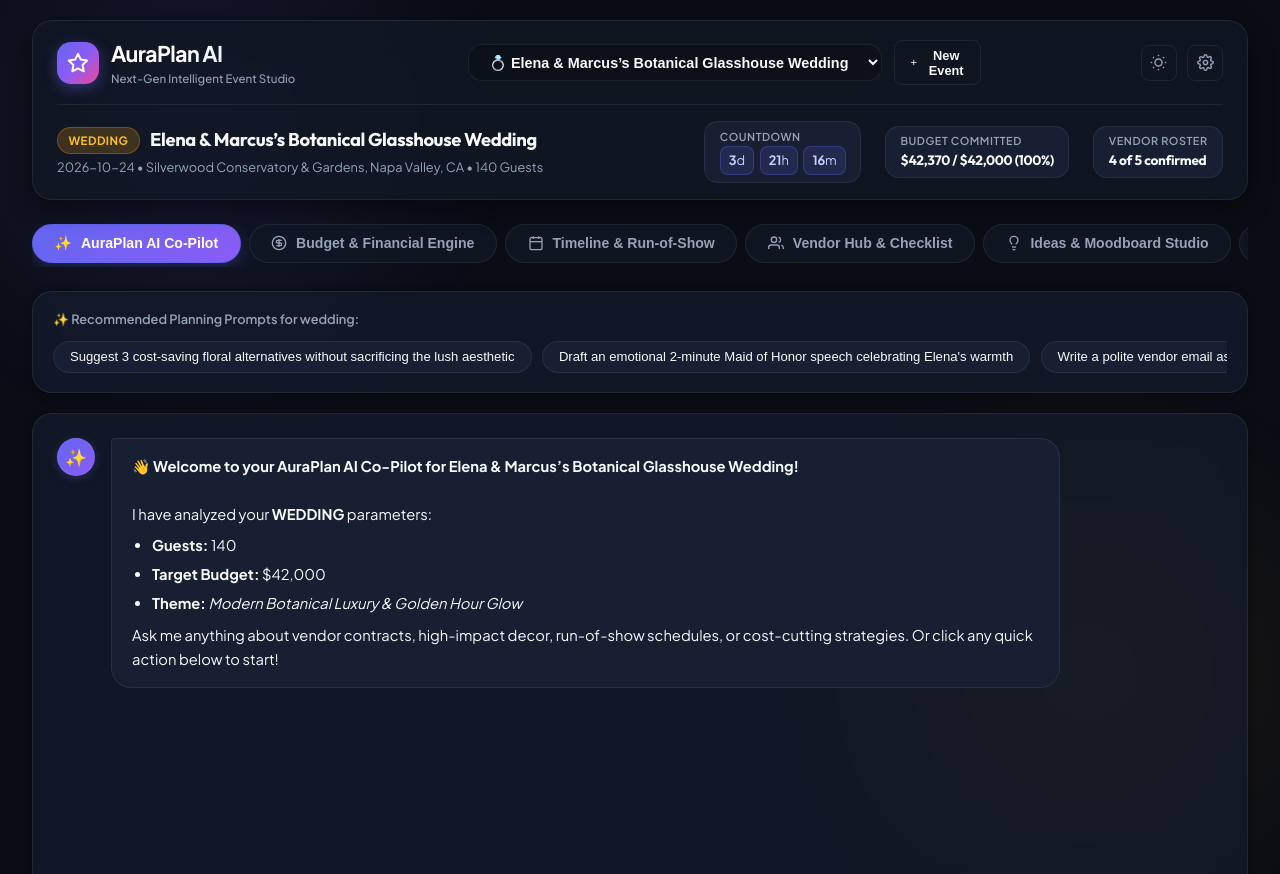
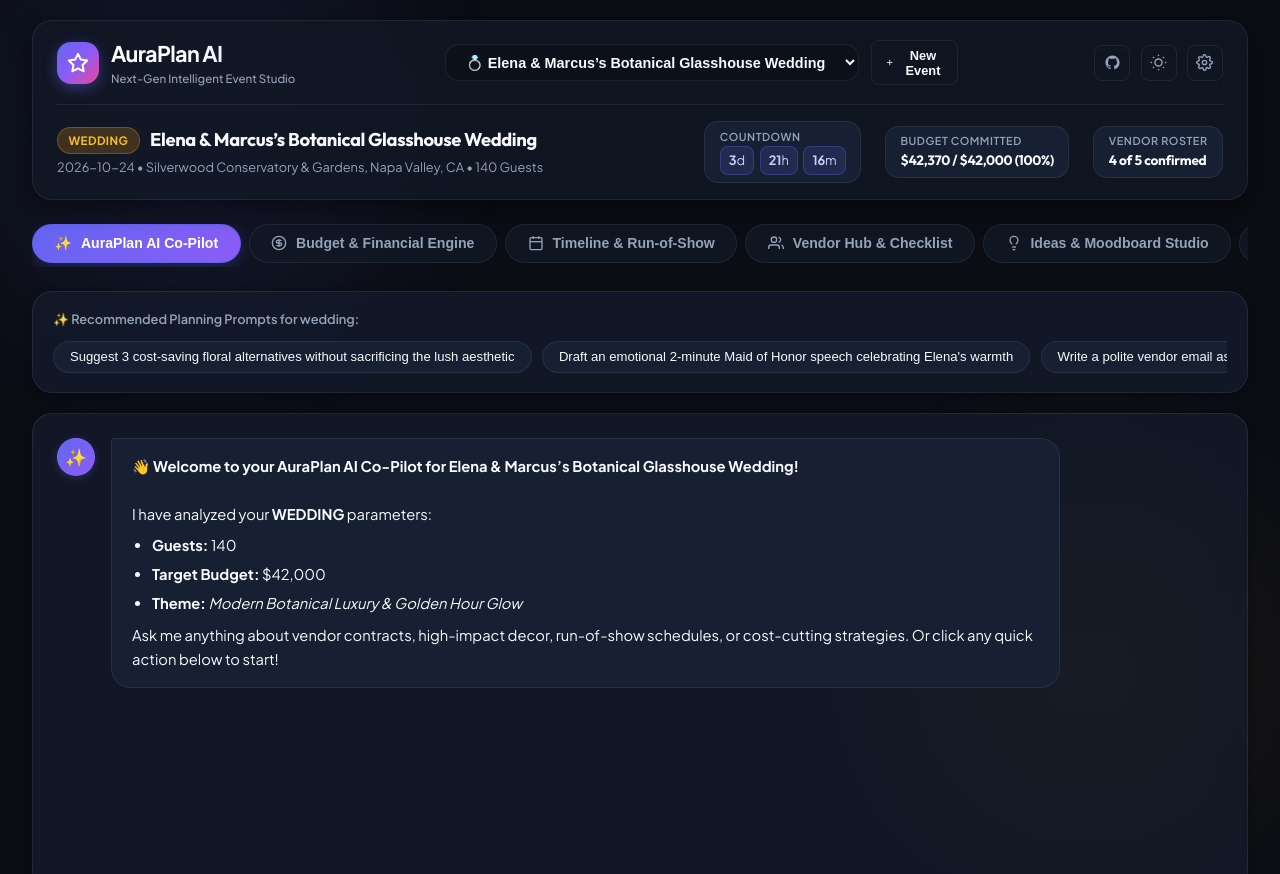
Before and after one commit to harshalbagul725-source/auraplan-ai, a plain HTML site: page index.html in a window 1280 px wide. Shown: the top 874 px of the page. Drawn offline with Linux system fonts and the light colour scheme.

Commit message:
docs: Prominently feature Live Demo website URL and link GitHub in app header

```diff
--- a/index.html
+++ b/index.html
@@ -36,6 +36,11 @@
 
         <!-- Quick Controls -->
         <div class="header-quick-tools">
+          <a href="https://github.com/harshalbagul725-source/auraplan-ai" target="_blank" rel="noopener" class="btn-icon" title="View Source on GitHub">
+            <svg width="17" height="17" viewBox="0 0 24 24" fill="currentColor">
+              <path fill-rule="evenodd" clip-rule="evenodd" d="M12 2C6.477 2 2 6.484 2 12.017c0 4.425 2.865 8.18 6.839 9.504.5.092.682-.217.682-.483 0-.237-.008-.868-.013-1.703-2.782.605-3.369-1.343-3.369-1.343-.454-1.158-1.11-1.466-1.11-1.466-.908-.62.069-.608.069-.608 1.003.07 1.53 1.032 1.53 1.032.892 1.53 2.341 1.088 2.91.832.092-.647.35-1.088.636-1.338-2.22-.253-4.555-1.113-4.555-4.951 0-1.093.39-1.988 1.029-2.688-.103-.253-.446-1.272.098-2.65 0 0 .84-.27 2.75 1.026A9.564 9.564 0 0112 6.844c.85.004 1.705.115 2.504.337 1.909-1.296 2.747-1.027 2.747-1.027.546 1.379.202 2.398.1 2.651.64.7 1.028 1.595 1.028 2.688 0 3.848-2.339 4.695-4.566 4.943.359.309.678.92.678 1.855 0 1.338-.012 2.419-.012 2.747 0 .268.18.58.688.482A10.019 10.019 0 0022 12.017C22 6.484 17.522 2 12 2z"/>
+            </svg>
+          </a>
           <button class="btn-icon" id="btn-toggle-theme" title="Toggle Dark/Light Mode">
             <svg width="17" height="17" viewBox="0 0 24 24" fill="none" stroke="currentColor" stroke-width="2"><circle cx="12" cy="12" r="5"/><line x1="12" y1="1" x2="12" y2="3"/><line x1="12" y1="21" x2="12" y2="23"/><line x1="4.22" y1="4.22" x2="5.64" y2="5.64"/><line x1="18.36" y1="18.36" x2="19.78" y2="19.78"/><line x1="1" y1="12" x2="3" y2="12"/><line x1="21" y1="12" x2="23" y2="12"/><line x1="4.22" y1="19.78" x2="5.64" y2="18.36"/><line x1="18.36" y1="5.64" x2="19.78" y2="4.22"/></svg>
           </button>
```
Also changed, not shown: README.md.
